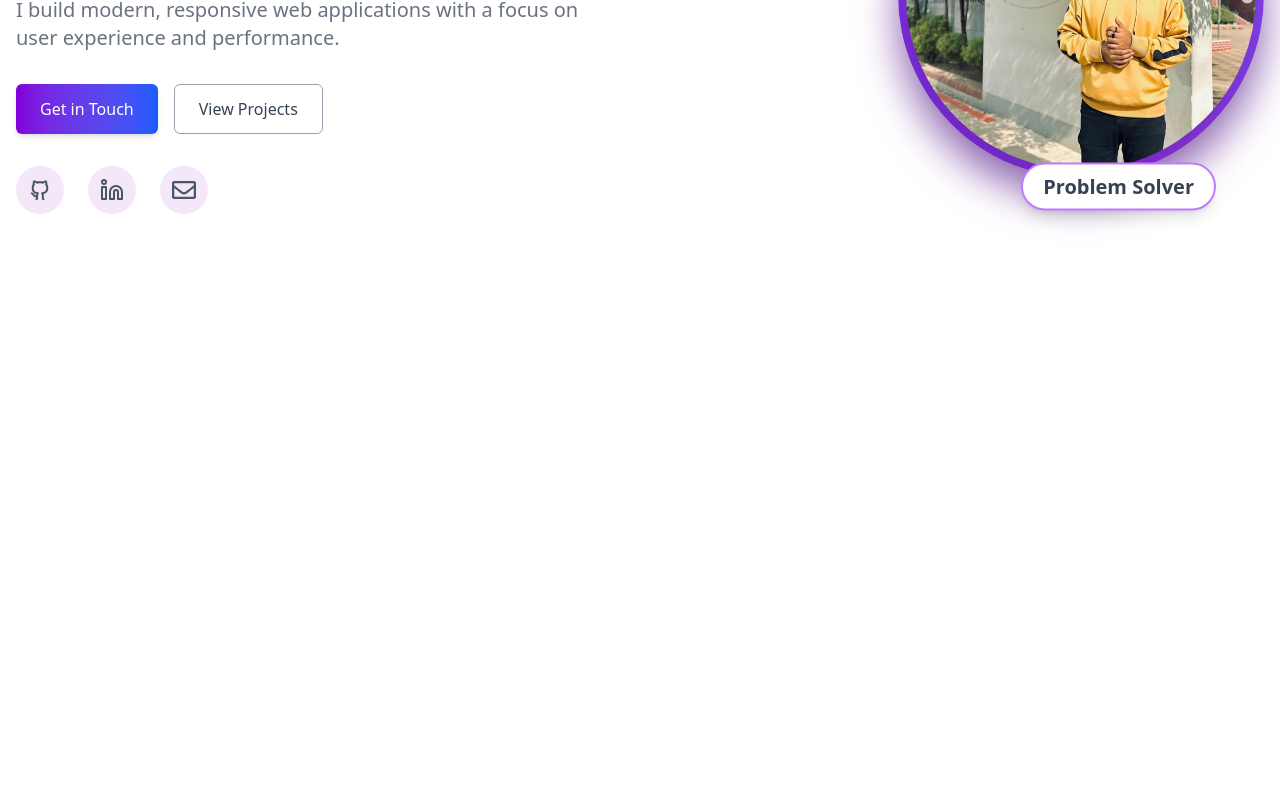
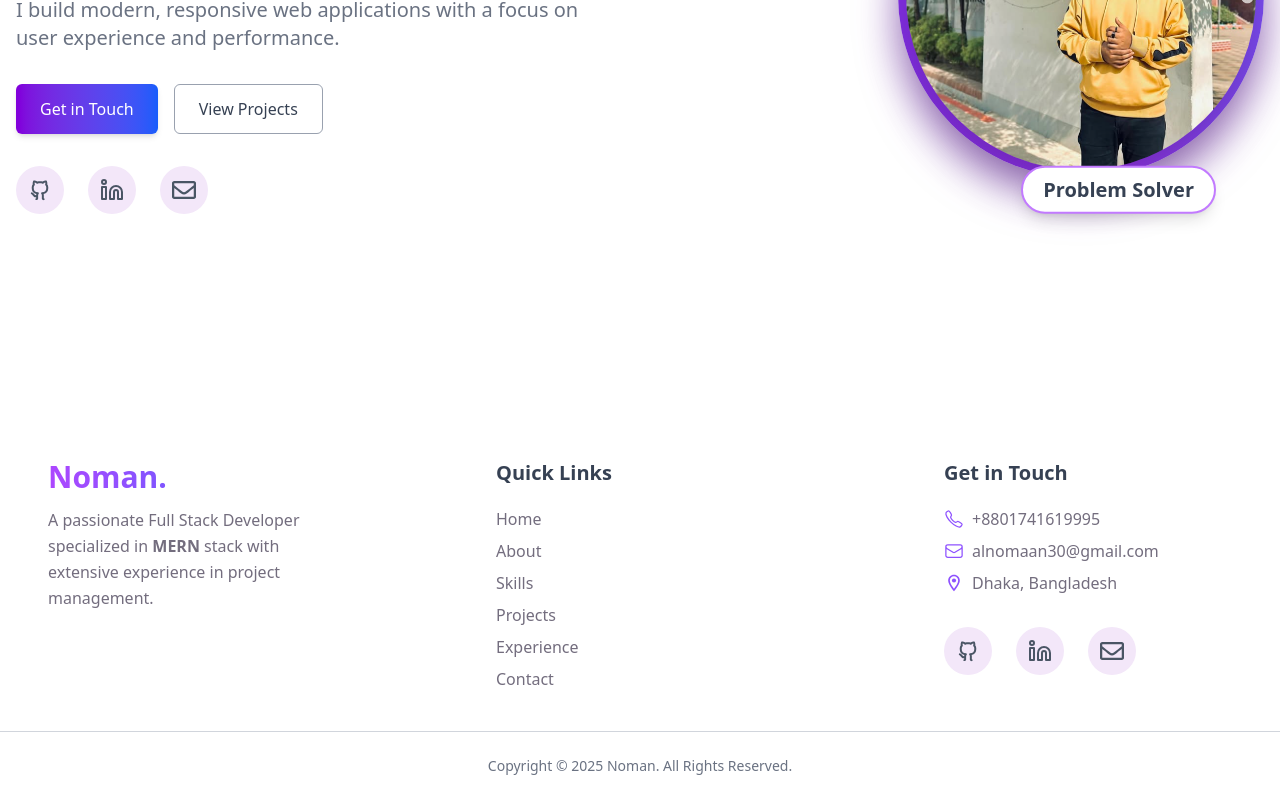
Before and after one commit to alnoman30/alnoman-portfolio, a React (Vite) app: page / in a window 1280 px wide. Shown: the part 405-1205 px from the top of the page. Before the commit the page ends 800 px from the top, so only its background shows below. Built offline with nearby package versions, Linux system fonts and the light colour scheme.

Commit message:
footer section

```diff
--- a/src/App.jsx
+++ b/src/App.jsx
@@ -2,6 +2,7 @@
 import './App.css'
 import About from './components/about/About'
 import AnimatedCursor from './components/animatedCursor/AnimatedCursor'
+import Footer from './components/footer/Footer'
 import Hero from './components/hero/Hero'
 import Navbar from './components/navbar/Navbar'
 
@@ -13,6 +14,7 @@ function App() {
       <Navbar/>
       <Hero/>
       <About/>
+      <Footer/>
     </div>
   )
 }
--- /dev/null
+++ b/src/components/footer/Footer.jsx
@@ -0,0 +1,148 @@
+import React from "react";
+import { RiGithubLine } from "react-icons/ri";
+import { FiLinkedin } from "react-icons/fi";
+import { FaRegEnvelope } from "react-icons/fa";
+import { IoCallOutline } from "react-icons/io5";
+import { HiOutlineEnvelope } from "react-icons/hi2";
+import { MdOutlineLocationOn } from "react-icons/md";
+import { motion } from "framer-motion";
+
+const Footer = () => {
+  // Animation variants for sections
+  const sectionVariants = {
+    hidden: { opacity: 0, y: 40 },
+    visible: (delay = 0) => ({
+      opacity: 1,
+      y: 0,
+      transition: { duration: 0.6, delay },
+    }),
+  };
+
+  return (
+    <footer className="text-gray-700 pt-16 pb-6" id="contact">
+      <div className="container mx-auto px-6 md:px-12 grid grid-cols-1 md:grid-cols-3 gap-10 md:gap-40">
+        {/* Left Section */}
+        <motion.div
+          variants={sectionVariants}
+          initial="hidden"
+          whileInView="visible"
+          viewport={{ once: true }}
+          custom={0.1}
+        >
+          <p className="text-3xl font-bold bg-gradient-to-r from-purple-500 to-blue-600 bg-clip-text text-transparent cursor-pointer">
+            Noman.
+          </p>
+          <p className="mt-3 text-[hsl(261,7%,46%)] text-md font-medium leading-relaxed dark:text-[hsl(261,15%,70%)]">
+            A passionate Full Stack Developer specialized in{" "}
+            <strong>MERN</strong> stack with extensive experience in project
+            management.
+          </p>
+        </motion.div>
+
+        {/* Middle Section */}
+        <motion.div
+          variants={sectionVariants}
+          initial="hidden"
+          whileInView="visible"
+          viewport={{ once: true }}
+          custom={0.3}
+        >
+          <h3 className="text-xl font-bold mb-5 text-gray-700 dark:text-[hsl(0,0%,96%)]">
+            Quick Links
+          </h3>
+          <ul className="space-y-2 text-gray-600">
+            {["home", "about", "skills", "projects", "experience", "contact"].map(
+              (link, index) => (
+                <motion.li
+                  key={link}
+                  initial={{ opacity: 0, x: -10 }}
+                  whileInView={{ opacity: 1, x: 0 }}
+                  transition={{ duration: 0.3, delay: index * 0.05 }}
+                >
+                  <a
+                    href={`#${link}`}
+                    className="text-[hsl(261,7%,46%)] dark:text-[hsl(261,15%,70%)] hover:text-[hsl(251,85%,75%)] hover:pl-1.5 font-medium transition-all duration-300 capitalize"
+                  >
+                    {link}
+                  </a>
+                </motion.li>
+              )
+            )}
+          </ul>
+        </motion.div>
+
+        {/* Right Section */}
+        <motion.div
+          variants={sectionVariants}
+          initial="hidden"
+          whileInView="visible"
+          viewport={{ once: true }}
+          custom={0.5}
+        >
+          <h3 className="text-xl font-bold mb-5 text-gray-700 dark:text-[hsl(0,0%,96%)]">
+            Get in Touch
+          </h3>
+          <ul className="space-y-2 text-[hsl(261,7%,46%)] dark:text-[hsl(261,15%,70%)] font-medium transition-colors duration-300">
+            <li className="flex items-center gap-2">
+              <IoCallOutline size={20} className="font-bold text-violet-500" />{" "}
+              +8801741619995
+            </li>
+            <li className="flex items-center gap-2">
+              <HiOutlineEnvelope size={20} className="font-bold text-violet-500" />{" "}
+              alnomaan30@gmail.com
+            </li>
+            <li className="flex items-center gap-2">
+              <MdOutlineLocationOn size={20} className="font-bold text-violet-500" />{" "}
+              Dhaka, Bangladesh
+            </li>
+          </ul>
+
+          {/* Social Icons */}
+          <motion.ul
+            className="flex justify-start md:justify-start gap-6 mt-8 text-2xl text-gray-600 dark:text-gray-300"
+            initial={{ opacity: 0, y: 20 }}
+            whileInView={{ opacity: 1, y: 0 }}
+            transition={{ duration: 0.6, delay: 0.6 }}
+            viewport={{ once: true }}
+          >
+            {[
+              { icon: <RiGithubLine />, href: "https://github.com/alnoman30" },
+              {
+                icon: <FiLinkedin />,
+                href: "https://www.linkedin.com/in/abdullah-al-noman30/",
+              },
+              { icon: <FaRegEnvelope />, href: "mailto:alnomaan30@gmail.com" },
+            ].map((social, i) => (
+              <motion.li
+                key={i}
+                whileHover={{
+                  scale: 1.15,
+                  rotate: -5,
+                  transition: { type: "spring", stiffness: 300 },
+                }}
+                className="bg-[#F3E7F9] dark:bg-[#2D2B3A] hover:bg-violet-400 hover:text-white cursor-pointer p-3 rounded-full transition duration-300 transform hover:-translate-y-2 hover:shadow-lg hover:shadow-violet-400/50"
+              >
+                <a href={social.href} target="_blank" rel="noopener noreferrer">
+                  {social.icon}
+                </a>
+              </motion.li>
+            ))}
+          </motion.ul>
+        </motion.div>
+      </div>
+
+      {/* Divider with animation */}
+      <motion.div
+        className="container mx-auto border-t border-gray-300 mt-10 pt-6 text-center text-sm text-gray-500 dark:text-[hsl(261,15%,70%)]"
+        initial={{ opacity: 0 }}
+        whileInView={{ opacity: 1 }}
+        transition={{ duration: 0.8, delay: 0.7 }}
+        viewport={{ once: true }}
+      >
+        Copyright &copy; {new Date().getFullYear()} Noman. All Rights Reserved.
+      </motion.div>
+    </footer>
+  );
+};
+
+export default Footer;
--- a/src/components/hero/Hero.jsx
+++ b/src/components/hero/Hero.jsx
@@ -1,14 +1,13 @@
 import React from "react";
 import { motion } from "framer-motion";
 import ProfileCard from "./ProfileCard";
-
 import { RiGithubLine } from "react-icons/ri";
 import { FiLinkedin } from "react-icons/fi";
 import { FaRegEnvelope } from "react-icons/fa";
 
 const Hero = () => {
   return (
-    <section className="min-h-screen flex items-center py-20">
+    <section className="min-h-screen flex items-center py-20" id="home">
       <div className="container mx-auto flex flex-col-reverse md:flex-row items-center justify-between px-6 md:px-4">
         {/* Left Section */}
         <motion.div
@@ -30,24 +29,39 @@ const Hero = () => {
           {/* Heading */}
           <h1 className="text-4xl md:text-7xl font-bold text-gray-800 mb-4 leading-snug dark:text-white">
             Hi, I'm{" "}
-            <span className="bg-gradient-to-r from-purple-600 to-blue-500 text-transparent bg-clip-text">
+            <span className="bg-gradient-to-r from-purple-600 to-blue-500 text-transparent bg-clip-text inline-block">
               Noman
             </span>
           </h1>
 
           {/* Subheading */}
-          <p className="text-xl md:text-2xl text-gray-600 dark:text-[#F2F2F2] mb-6 font-medium">
+          <motion.p
+            className="text-xl md:text-2xl text-gray-600 dark:text-[#F2F2F2] mb-6 font-medium"
+            initial={{ opacity: 0, y: 20 }}
+            animate={{ opacity: 1, y: 0 }}
+            transition={{ duration: 0.8, delay: 0.7 }}
+          >
             FullStack Developer specializing in MERN stack
-          </p>
+          </motion.p>
 
           {/* Description */}
-          <p className="text-gray-500 mb-8 text-lg md:text-xl">
+          <motion.p
+            className="text-gray-500 mb-8 text-lg md:text-xl"
+            initial={{ opacity: 0 }}
+            animate={{ opacity: 1 }}
+            transition={{ duration: 0.9, delay: 0.9 }}
+          >
             I build modern, responsive web applications with a focus on user
             experience and performance.
-          </p>
+          </motion.p>
 
           {/* Buttons */}
-          <div className="flex flex-wrap justify-start md:justify-start gap-4">
+          <motion.div
+            className="flex flex-wrap justify-start md:justify-start gap-4"
+            initial={{ opacity: 0 }}
+            animate={{ opacity: 1 }}
+            transition={{ duration: 0.9, delay: 1.1 }}
+          >
             <motion.button
               whileHover={{ scale: 1.05 }}
               whileTap={{ scale: 0.95 }}
@@ -62,20 +76,38 @@ const Hero = () => {
             >
               View Projects
             </motion.button>
-          </div>
+          </motion.div>
 
           {/* Social icons */}
-          <div className="flex justify-start md:justify-start gap-6 mt-8 text-2xl text-gray-600">
-            <li className="bg-[#F3E7F9] hover:bg-violet-400 hover:text-white cursor-pointer p-3 rounded-full transition duration-300 transform hover:-translate-y-2">
-              <a href="https://github.com/alnoman30" target="_blank"><RiGithubLine /></a>
-            </li>
-            <li className="bg-[#F3E7F9] hover:bg-violet-400 hover:text-white cursor-pointer p-3 rounded-full transition duration-300 transform hover:-translate-y-2">
-              <a href="https://www.linkedin.com/in/abdullah-al-noman30/" target="_blank"><FiLinkedin /></a>
-            </li>
-            <li className="bg-[#F3E7F9] hover:bg-violet-400 hover:text-white cursor-pointer p-3 rounded-full transition duration-300 transform hover:-translate-y-2">
-              <a href="mailto:alnomaan30@gmail.com" target="_blank"><FaRegEnvelope /></a>
-            </li>
-          </div>
+          <motion.ul
+            className="flex justify-start md:justify-start gap-6 mt-8 text-2xl text-gray-600 dark:text-gray-300"
+            initial={{ opacity: 0, y: 20 }}
+            animate={{ opacity: 1, y: 0 }}
+            transition={{ duration: 1, delay: 1.3 }}
+          >
+            {[
+              { icon: <RiGithubLine />, href: "https://github.com/alnoman30" },
+              {
+                icon: <FiLinkedin />,
+                href: "https://www.linkedin.com/in/abdullah-al-noman30/",
+              },
+              { icon: <FaRegEnvelope />, href: "mailto:alnomaan30@gmail.com" },
+            ].map((social, i) => (
+              <motion.li
+                key={i}
+                whileHover={{
+                  scale: 1.15,
+                  rotate: -5,
+                  transition: { type: "spring", stiffness: 300 },
+                }}
+                className="bg-[#F3E7F9] dark:bg-[#2D2B3A] hover:bg-violet-400 hover:text-white cursor-pointer p-3 rounded-full transition duration-300 transform hover:-translate-y-2 hover:shadow-lg hover:shadow-violet-400/50"
+              >
+                <a href={social.href} target="_blank" rel="noopener noreferrer">
+                  {social.icon}
+                </a>
+              </motion.li>
+            ))}
+          </motion.ul>
         </motion.div>
 
         {/* Right Section */}
--- a/src/components/navbar/Navbar.jsx
+++ b/src/components/navbar/Navbar.jsx
@@ -29,7 +29,7 @@ const Navbar = () => {
   }, []);
 
   const menuItems = [
-    { id: "navbar", label: "Home" },
+    { id: "home", label: "Home" },
     { id: "about", label: "About" },
     { id: "skills", label: "Skills" },
     { id: "projects", label: "Projects" },
```
